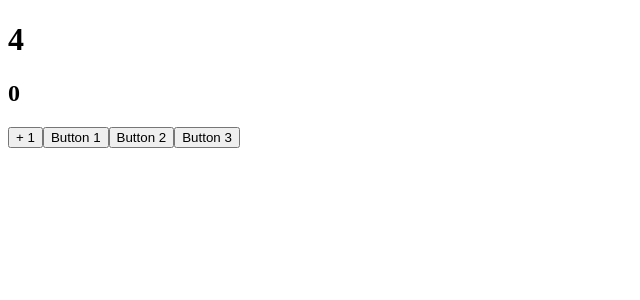
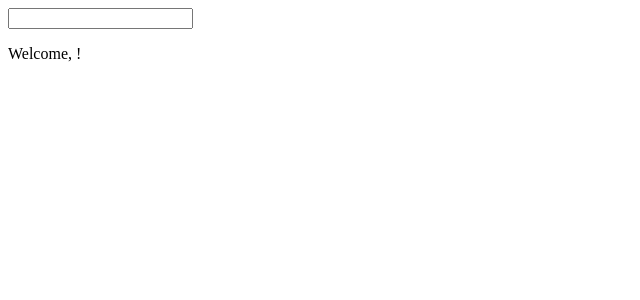
Before and after one commit to RobertoFanara/Esercizi-React, a React (Create React App) app in the folder Esercizi da Mandare/esercizio/: page / in a window 1280 px wide. Shown: the top 300 px of the page, without its empty margins (0-640 px from the left). Built offline with nearby package versions, Linux system fonts and the light colour scheme.

Commit message:
esercizio 20 completato

```diff
--- a/Esercizi da Mandare/esercizio/src/App.js
+++ b/Esercizi da Mandare/esercizio/src/App.js
@@ -1,15 +1,8 @@
-import Counter from "./Counter"
-import Clickcounter from "./Clickcounter"
-import Clicktracker from "./Clicktracker"
-
+import InteractiveWelcome from "./InteractiveWelcome";
 
 const App = () => {
     return (
-      <>
-        <Counter increment={2} interval={2000}/>
-        <Clickcounter />
-        <Clicktracker />
-      </>
+        <InteractiveWelcome />
     )
 }
 
--- a/Esercizi da Mandare/esercizio/src/Clickcounter.js
+++ /dev/null
@@ -1,18 +0,0 @@
-import { useState } from "react";
-
-const Clickcounter = () => {
-    let [count, setCount] = useState(0)
-
-    const handleIncrement = () => {
-        setCount(count + 1)
-    }
-
-    return(
-        <>
-            <h2>{count}</h2>
-            <button onClick={handleIncrement}>+ 1</button>
-        </>
-    )
-}
-
-export default Clickcounter
--- a/Esercizi da Mandare/esercizio/src/Clicktracker.js
+++ /dev/null
@@ -1,23 +0,0 @@
-import { useState } from "react"
-
-const Clicktracker = () => {
-    const [change, setChange] = useState('')
-
-    const handleChangeh1 = (event) => {
-        setChange(`U click on this button: ${event.target.name}`)
-    }
-
-
-
-    return(
-        <>
-            <button onClick={handleChangeh1} name="Button-1">Button 1</button>
-            <button onClick={handleChangeh1} name="Button-2">Button 2</button>
-            <button onClick={handleChangeh1} name="Button-3">Button 3</button>
-
-            <h1>{change}</h1>
-        </>
-    )
-}
-
-export default Clicktracker
--- a/Esercizi da Mandare/esercizio/src/Counter.js
+++ /dev/null
@@ -1,23 +0,0 @@
-import { useEffect } from "react";
-import { useState } from "react";
-import CounterDisplay from "./CounterDisplay";
-
-const Counter = (props) => {
-  const [count, setCount] = useState(0);
-
-  useEffect(() => {
-    const id = setInterval(() => setCount((oldCount) => oldCount + props.increment), props.interval);
-
-    return () => {
-      clearInterval(id);
-    };
-  }, []);
-
-  return (
-    <>
-      <CounterDisplay number={count}/>
-    </>
-  );
-};
-
-export default Counter;
--- a/Esercizi da Mandare/esercizio/src/CounterDisplay.js
+++ /dev/null
@@ -1,9 +0,0 @@
-const CounterDisplay = (props) => {
-    return (
-        <>
-            <h1>{props.number}</h1>
-        </>
-    )
-}
-
-export default CounterDisplay
--- /dev/null
+++ b/Esercizi da Mandare/esercizio/src/InteractiveWelcome.js
@@ -0,0 +1,19 @@
+import Welcome from "./Welcome"
+import {useState} from 'react'
+
+const InteractiveWelcome = () => {
+    const [name, setName] = useState('')
+
+    function handleChange(event){
+        setName(event.target.value)
+    }
+
+    return(
+        <>
+            <input onChange={handleChange} value={name}></input>
+            <Welcome name={name}/>
+        </>
+    )
+}
+
+export default InteractiveWelcome
--- /dev/null
+++ b/Esercizi da Mandare/esercizio/src/Welcome.js
@@ -0,0 +1,10 @@
+
+const Welcome = (props) => {    // What happens if the name prop is a JSX expression instead of a string?
+  return (                                                          // the name will be bold
+    <>
+      <p>Welcome, {props.name}!</p>
+    </>
+  );
+}
+
+export default Welcome;
```
